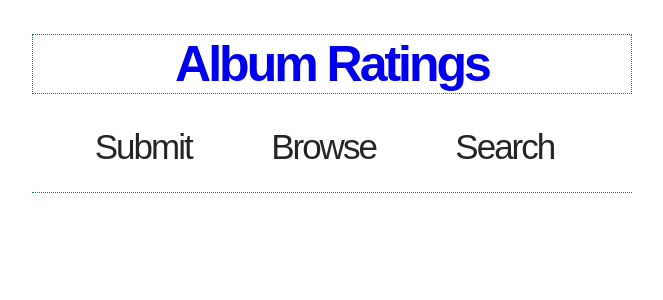
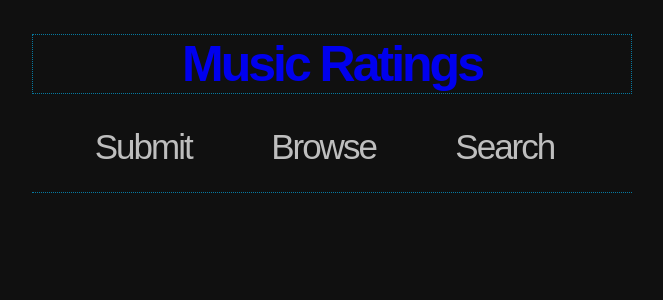
Before and after one commit to mick-harmer/Music-Ratings, a PHP site: page /index.html in a window 1280 px wide. Shown: the top 300 px of the page, without its empty margins (308-971 px from the left). Run offline with PHP 8.4, Linux system fonts and the light colour scheme; some libraries are stand-ins or nearby versions.

Commit message:
Styling changes

```diff
--- a/index.html
+++ b/index.html
@@ -7,7 +7,7 @@
 
 <body>
 
-<h1><a href="#">Album Ratings</a></h1>
+<h1><a href="#">Music Ratings</a></h1>
 <nav>
 	<ul>
 		<li><a href="#">Submit</a></li>
@@ -19,22 +19,22 @@
 <div class="main">
 
 <div id="intro">
-	<p>Album Ratings is a tool that lets you submit album ratings.</p>
-	<p>You can also browse existing ratings, and search for specific albums.</p>
+	<p>Music Ratings is a tool that lets you submit album ratings.</p>
+	<p>You can also browse existing ratings, and search for specific artists.</p>
 </div>
 
 <form id="submit_album" action="submit.php" method="post">
-	Artist: <input type="text" name="artist" required><br>
-	Album: <input type="text" name="album" required><br>
-	Rating:
-	<select name="rating" required>
-		<option value="1">1</option>
-		<option value="2">2</option>
-		<option value="3">3</option>
-		<option value="4">4</option>
-		<option value="5">5</option>
+	<label for="artist">Artist</label><input type="text" name="artist" id="artist" required><br>
+	<label for="album">Album</label><input type="text" name="album" id="album" required><br>
+	<label for="rating">Rating</label>
+	<select name="rating" id="rating" required>
+		<option value="1">*</option>
+		<option value="2">**</option>
+		<option value="3">***</option>
+		<option value="4">****</option>
+		<option value="5">*****</option>
 	</select><br>
-	<input type="submit" value="Submit Rating">
+	<label for="submit">blah</label><input type="submit" id="submit" value="Submit">
 </form>
 
 <form id="search_album" action="results.php" method="post">
--- a/index.php
+++ b/index.php
@@ -2,7 +2,7 @@
 
 # read Heroku DATABASE_URL configuration
 function pg_connection_string() {
-
+	return "dbname=d7am24ir1dih0m host=ec2-184-73-162-34.compute-1.amazonaws.com port=5432 user=haixijvtehbrpr password=WYCyCU0S0IsYlhjfS4Dkd4n8ET sslmode=require";
 }
 
 # establish db connection
--- a/scripts.js
+++ b/scripts.js
@@ -16,7 +16,7 @@ var rate_album = {
 		// on h1 click, show intro text and hide siblings
 		$("h1 a").on('click', function(e) {
 			$(".main #intro").fadeIn(200).siblings().hide();
-			$("nav a").css("color", "#242424")
+			$("nav a").css("color", "#BEBEBE;")
 			e.preventDefault();
 		});
 
@@ -25,7 +25,7 @@ var rate_album = {
 		$("nav a").on('click', function(e) {
 			var which = $(this).text();
 			$(this).css("color", "#FF5D40");
-			$(this).parent().siblings().children().css("color", "#242424");
+			$(this).parent().siblings().children().css("color", "#BEBEBE");
 			if (which == "Submit") {
 				self.config.submitForm.siblings().hide();
 				self.config.submitForm.fadeIn(200);
--- a/style.css
+++ b/style.css
@@ -2,6 +2,7 @@ body {
 	font-family: Arial;
 	margin: 0 auto;
 	width: 600px;
+	background: #101010;
 }
 
 h1 {
@@ -40,23 +41,80 @@ nav ul li {
 }
 nav a {
 	text-decoration: none;
-	color: #242424;
+	color: #BEBEBE;
 	font-size: 35px;
 }
 nav a:visited {
-	color: #242424;
+	color: #BEBEBE;
 }
 nav a:hover {
 	color: #FF8973 !important;
 }
 
 .main {
-	text-align: center;
+	/*text-align: center;*/
 	border-width: 1px;
 	border-top-style: dotted;
 	border-color: #06799F;;
 	padding-top: 30px;
-	color: #242424;
+	color: #BEBEBE;
+}
+
+/* Submit rating and search artist -- form styling */
+label {
+	float: left;
+	text-align: right;
+	margin-right: 15px;
+	width: 180px;
+}
+
+input[type=text] {
+	border: 1px solid #999;
+	background: #BEBEBE;
+	font-size: 20px;
+	height: 25px;
+	margin-bottom: 8px;
+	-webkit-box-shadow: 0px 0px 8px rgba(0, 0, 0, 0.3);
+	-moz-box-shadow: 0px 0px 8px rgba(0, 0, 0, 0.3);
+	box-shadow: 0px 0px 8px rgba(0, 0, 0, 0.3);
+}
+
+#submit_album {
+	font-size: 20px;
+}
+
+select {
+	background: gold;
+	margin-bottom: 5px;
+	height: 25px;
+	font-size: 25px;
+	letter-spacing: 2px;
+}
+
+input[type=submit] {
+	height: 30px;
+	font-size: 20px;
+}
+
+label[for=submit] {
+	visibility: hidden;
+}
+
+/* center the search and intro text */
+#search_album {
+	text-align: center;
+}
+#intro {
+	text-align: center;
+}
+
+/* Browse styling */
+
+.album_list li {
+	list-style: none;
+	font-size: 20px;
+	letter-spacing: -1px;
+	text-align: left;
 }
 
 #intro {
@@ -74,10 +132,3 @@ nav a:hover {
 .album_list {
 	display: none;
 }
-
-.album_list li {
-	list-style: none;
-	font-size: 20px;
-	letter-spacing: -1px;
-	text-align: left;
-}
```
